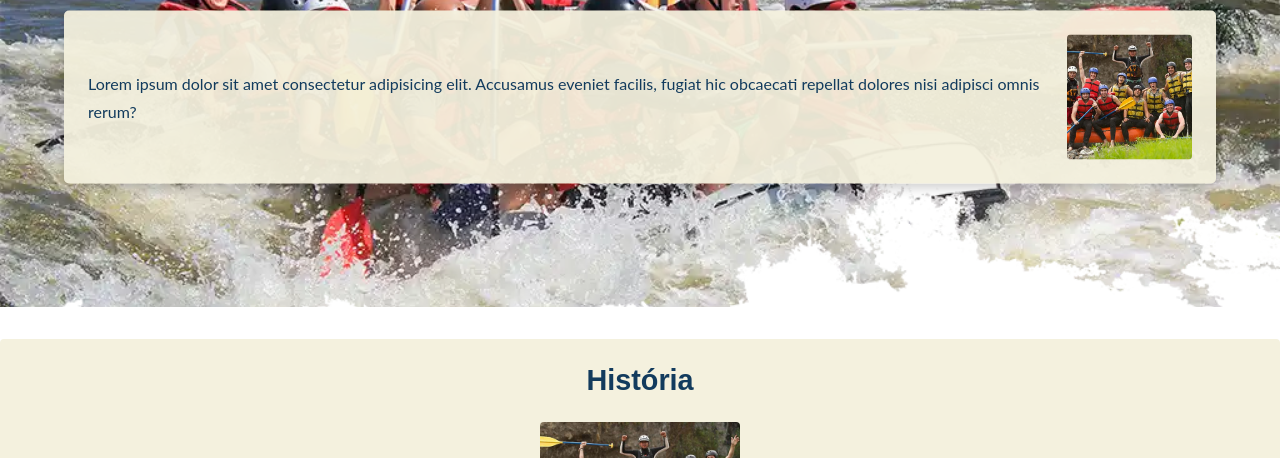
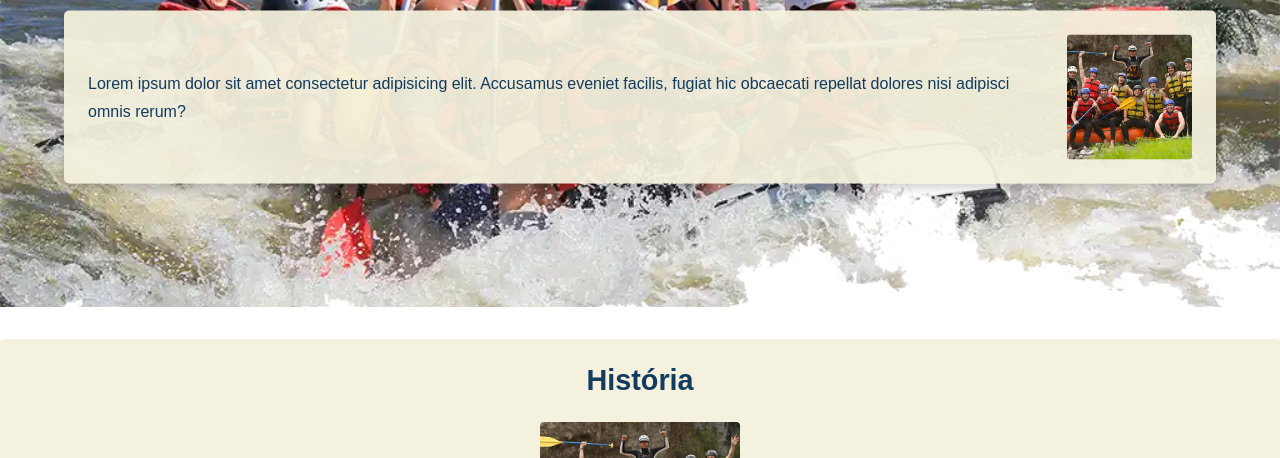
Before and after one commit to nrchagasdev/wdd130, a plain HTML site: page wwr/sobre.html in a window 1280 px wide. Shown: the part 295-753 px from the top of the page. Drawn offline with Linux system fonts and the light colour scheme.

Commit message:
Alteraões auditoria

```diff
--- a/wwr/estilos/rafting.css
+++ b/wwr/estilos/rafting.css
@@ -1,14 +1,12 @@
 :root {
     --cor-primaria: #123B5D;
-    /* Azul-rio escuro */
     --cor-secundaria: #F4F1DE;
-    /* Creme claro */
     --cor-destaque1: #0F6B78;
-    /* Azul-petróleo */
     --cor-destaque2: #E6A21A;
-    /* Amarelo dourado */
-    --font-titulo: 'Montserrat', sans-serif;
-    --font-body: 'Lato', sans-serif;
+    --cor-hero-titulo: rgba(18, 59, 93, 0.85);
+    --cor-hero-artigo: rgba(244, 241, 222, 0.94);
+    --font-titulo: Arial, sans-serif;
+    --font-body: Arial, sans-serif;
 }
 
 * {
@@ -52,12 +50,10 @@ header {
     grid-template-columns: 180px 1fr;
     align-items: center;
     gap: 2rem;
-
     max-width: none;
     width: 100%;
     margin: 0 auto;
     padding: 1rem 2rem;
-
     background-color: var(--cor-destaque1);
     border-radius: 4px;
 }
@@ -126,7 +122,7 @@ main {
     text-align: center;
     font-size: clamp(1.8rem, 4vw, 2.8rem);
     color: var(--cor-destaque2);
-    background-color: rgba(18, 59, 93, 0.85);
+    background-color: var(--cor-hero-titulo);
 }
 
 /* imagem principal */
@@ -136,15 +132,12 @@ main {
     top: 50%;
     left: 5%;
     transform: translateY(-50%);
-
     display: flex;
     align-items: center;
     gap: 1.5rem;
-
     width: 90%;
     padding: 1.5rem;
-
-    background-color: rgba(244, 241, 222, 0.94);
+    background-color: var(--cor-hero-artigo);
     border-radius: 5px;
     box-shadow: 0 4px 12px rgba(0, 0, 0, 0.2);
 }
@@ -169,10 +162,8 @@ main {
     grid-template-columns: 1fr 200px 1fr;
     align-items: center;
     gap: 1.5rem;
-
     margin: 2rem 0;
     padding: 1.5rem;
-
     background-color: var(--cor-secundaria);
     border-radius: 4px;
 }
@@ -201,10 +192,8 @@ main {
     display: grid;
     grid-template-columns: repeat(5, minmax(0, 1fr));
     gap: 1.2rem;
-
     margin: 2rem 0;
     padding: 1.5rem;
-
     text-align: center;
     border: 1px solid var(--cor-primaria);
     border-radius: 4px;
```
